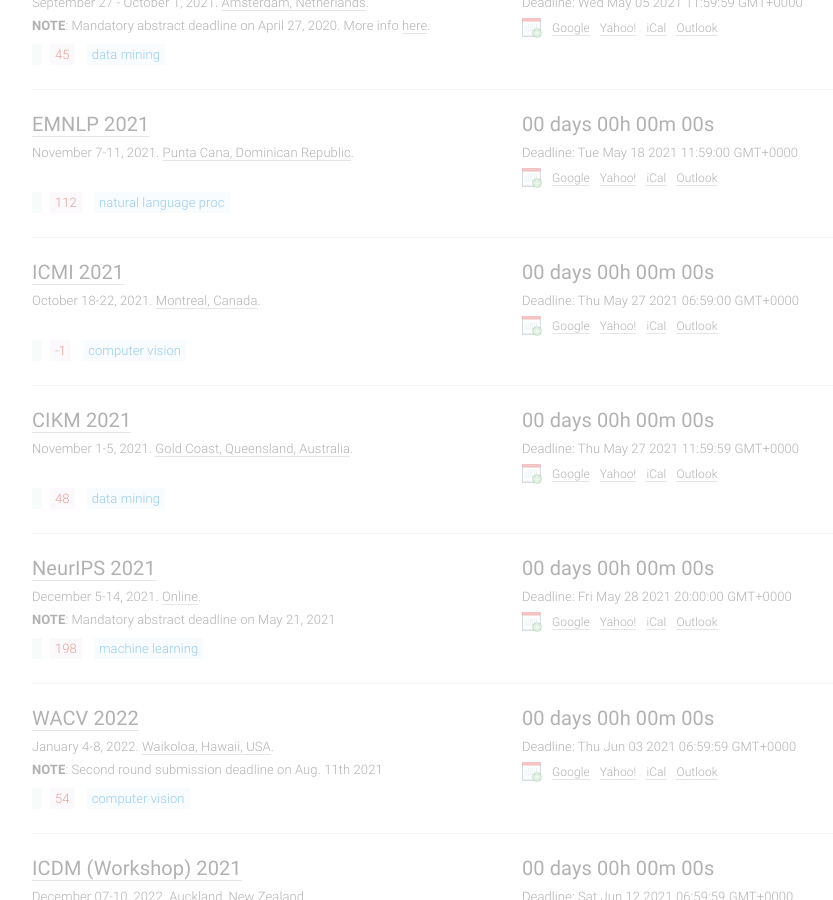
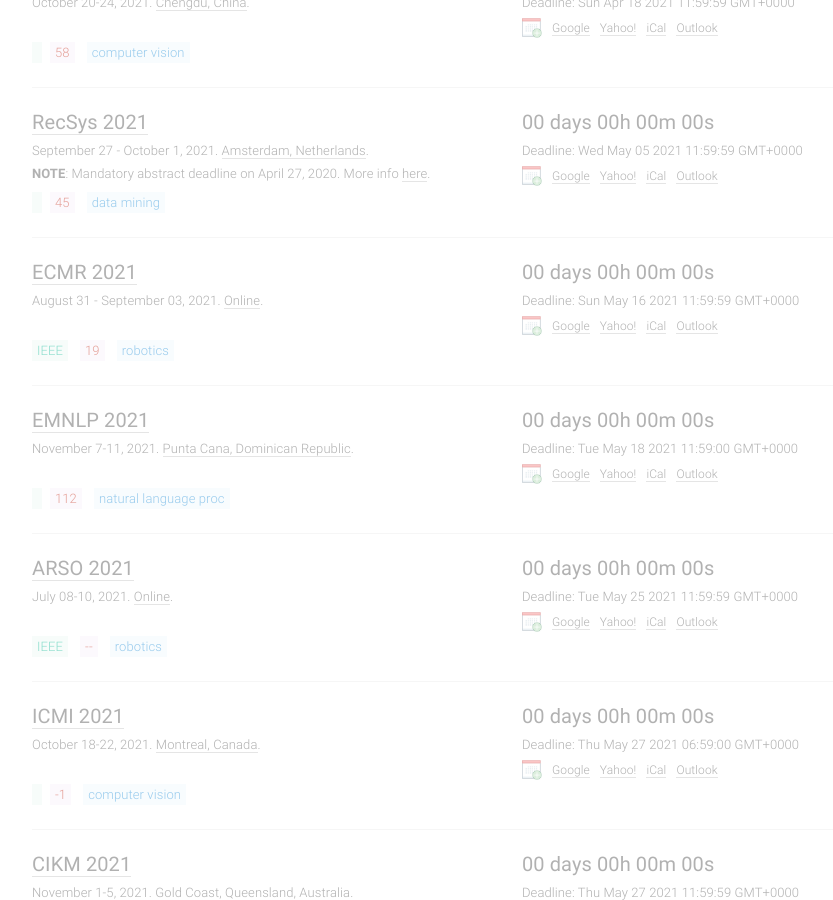
Before and after one commit to paperswithcode/ai-deadlines, a Jekyll site: the page built from index.html, in a window 1280 px wide and 900 px high, scrolled down 10129 px. Shown: the whole window, without its empty margins (133-966 px from the left). Built offline with Jekyll 4.4.1, drawn with Linux system fonts in a browser that asks for light colours; comment, search, counter and statistics services are not loaded; some of the changed text lies outside the part shown.

Commit message:
Update conferences.yml

```diff
--- a/_data/conferences.yml
+++ b/_data/conferences.yml
@@ -1,4 +1,43 @@
 ---
+- title: ICAR
+  long: International Conference on Advanced Robotics
+  hindex: 15
+  year: 2021
+  id: icar21
+  link: http://icar-2021.org/
+  deadline: '2021-07-15 23:59:59'
+  timezone: UTC-12
+  date: December 06-10, 2021
+  place: Ljubljana, Slovenia
+  sub: RO
+  host: IEEE
+
+- title: ECMR
+  long: European Conference on Mobile Robots
+  hindex: 19
+  year: 2021
+  id: ecmr21
+  link: https://ecmr2021.org/
+  deadline: '2021-05-15 23:59:59'
+  timezone: UTC-12
+  date: August 31 - September 03, 2021
+  place: Online
+  sub: RO
+  host: IEEE
+
+- title: ARSO
+  long: International Conference on Advanced Robotics and its Social Impacts
+  hindex: --
+  year: 2021
+  id: arso21
+  link: https://ieee-arso2021.org/
+  deadline: '2021-05-24 23:59:59'
+  timezone: UTC-12
+  date: July 08-10, 2021
+  place: Online
+  sub: RO
+  host: IEEE
+
 - title: Big Data
   long: International Conference on Big Data
   hindex: 41
```
